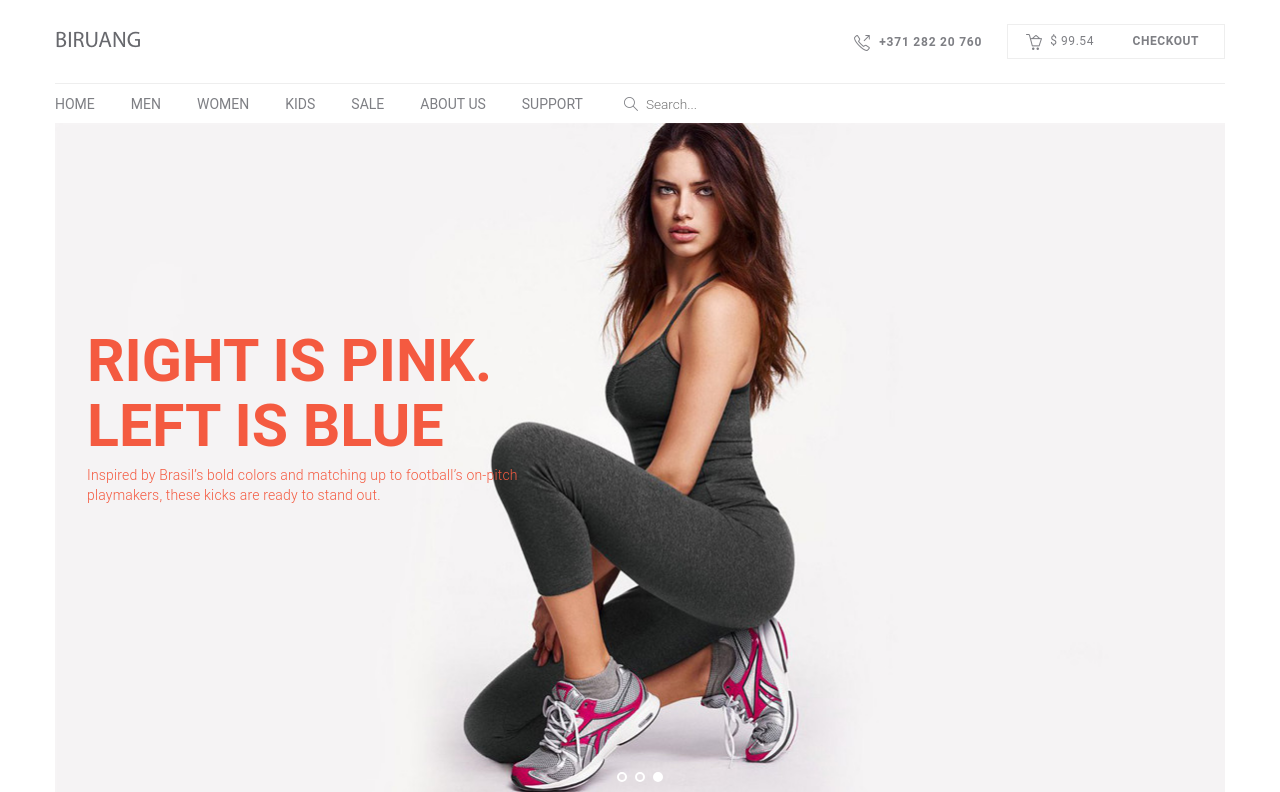
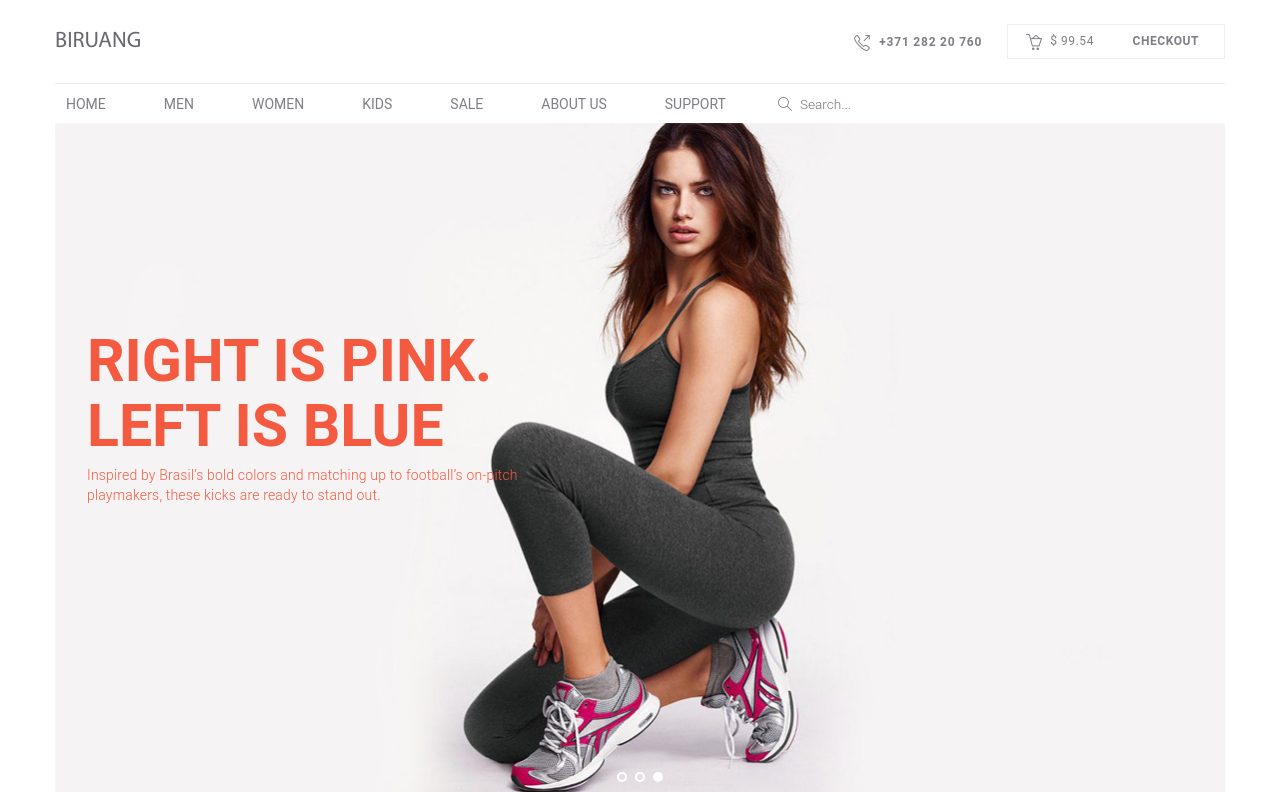
Before and after one commit to akai2211/g-laptev.github.io, a PHP site: page / in a window 1280 px wide. Shown: the top 792 px of the page. Run offline with PHP 8.4, Linux system fonts and the light colour scheme.

Commit message:
Добавил padding 11px меню

```diff
--- a/Biruang/css/main.css
+++ b/Biruang/css/main.css
@@ -106,6 +106,7 @@
 	text-decoration: none;
 	text-transform: uppercase;
 	margin-right: 36px;
+	padding: 11px;
 }
 
 .menu li a:hover {
```
